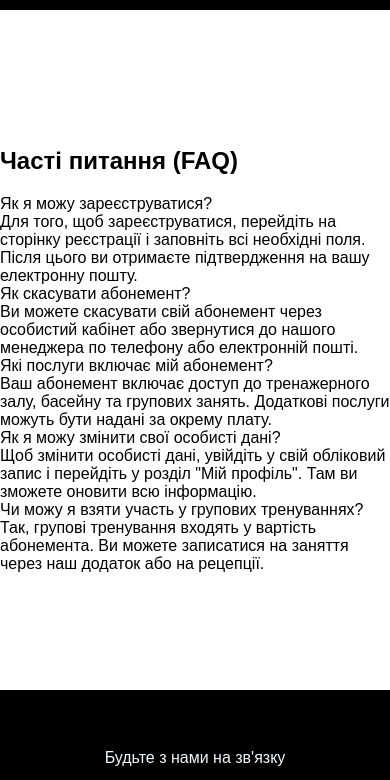
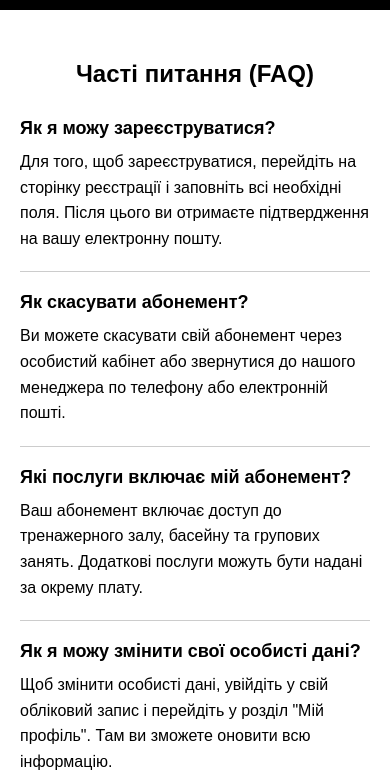
Before and after one commit to masonabor/web-fitness-club, a website: page html/FAQ.html in a window 390 px wide. Shown: the part 61-841 px from the top of the page. Drawn offline with Linux system fonts and the light colour scheme.

Commit message:
faq стилі

```diff
--- a/css/FAQStyles.css
+++ b/css/FAQStyles.css
@@ -109,6 +109,35 @@ header {
 }
 
 /* questions----------------------------------------------------start */
+.faq-container {
+    max-width: 1200px;
+    margin: 50px auto;
+    padding: 0 20px;
+    box-sizing: border-box;
+  }
+
+  .faq-title {
+    text-align: center;
+    font-size: 2.5vw;
+    margin-bottom: 30px;
+  }
+
+  .faq-item {
+    margin-bottom: 20px;
+    border-bottom: 1px solid #ccc;
+    padding-bottom: 20px;
+  }
+
+  .faq-question {
+    font-weight: bold;
+    font-size: 1.5vw;
+    margin-bottom: 10px;
+  }
+
+  .faq-answer {
+    font-size: 1.2vw;
+    line-height: 1.6;
+  }
 
 /* questions----------------------------------------------------end */
 
@@ -154,5 +183,15 @@ footer {
 }
 
 @media(max-width: 435px) {
+    .faq-title {
+        font-size: 24px;
+      }
 
+      .faq-question {
+        font-size: 18px;
+      }
+
+      .faq-answer {
+        font-size: 16px;
+      }
 }
--- a/html/FAQ.html
+++ b/html/FAQ.html
@@ -6,7 +6,7 @@
   <meta name="authors" content="Мартинюк Юрій, Маляревич Анжела"/>
   <meta name="description" content="Веб-сайт спортивного залу СпортЛайф"/>
   <title>FAQ</title>
-  <link rel="stylesheet" href="../css/authorizationAndRegistrationStyles.css">
+  <link rel="stylesheet" href="../css/FAQStyles.css">
   <link rel="stylesheet" href="../css/mediaStyles.css">
 
   <link rel="icon" href="../img/Trenbolone.jpeg"/>
```
